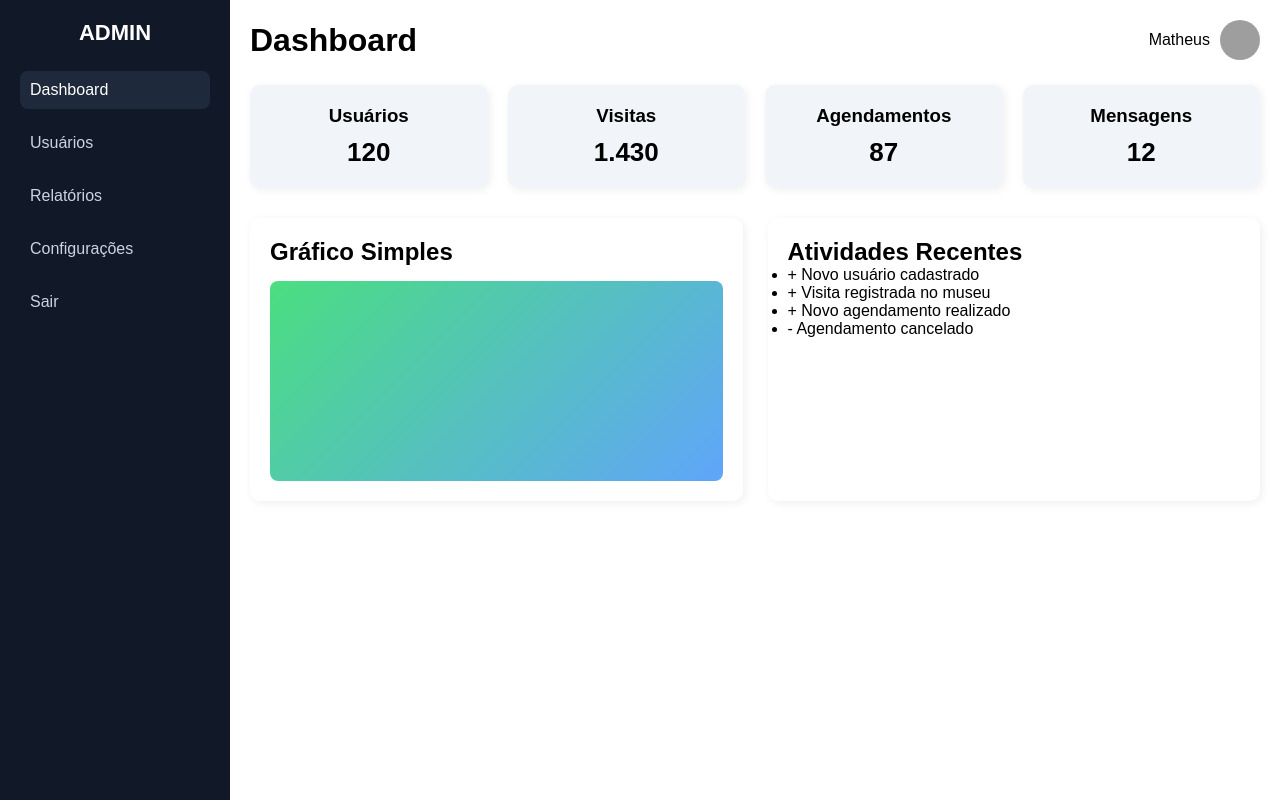
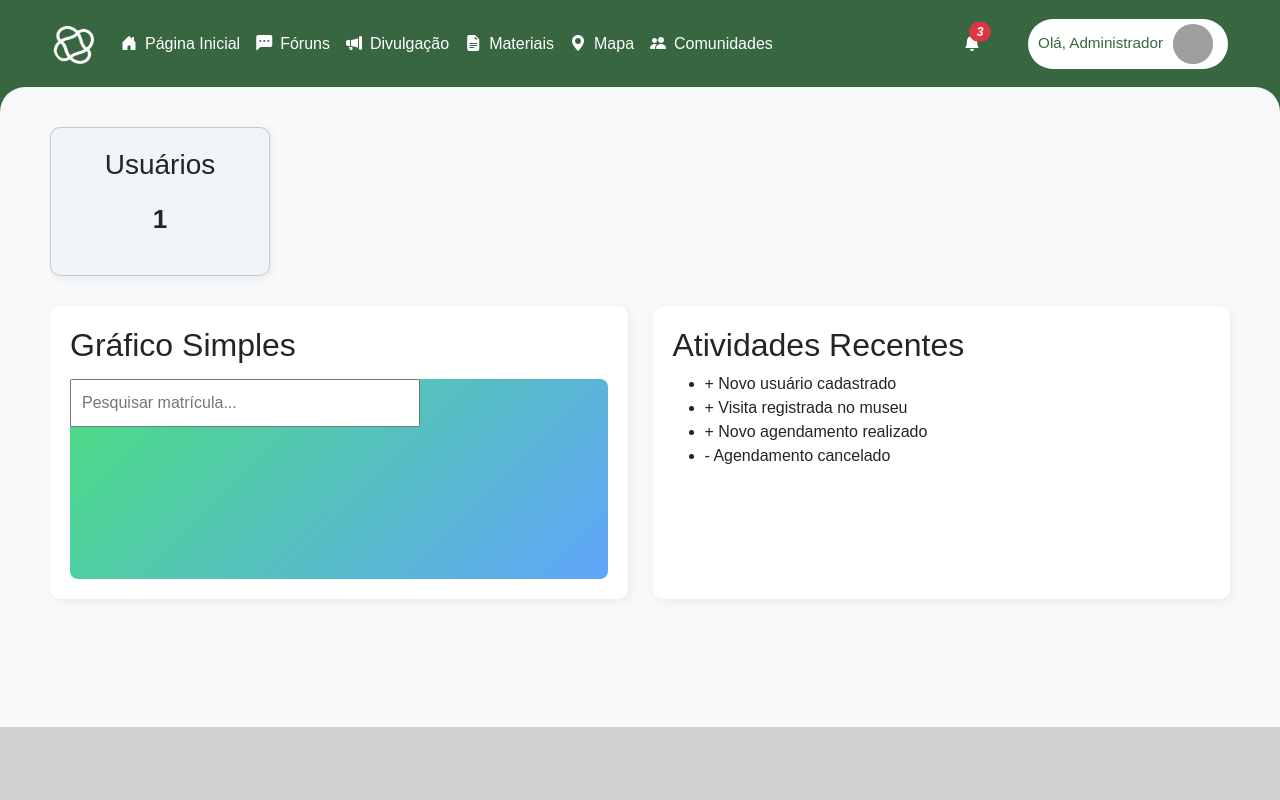
Before and after one commit to JuanFranthesco/plataforma-SIIF, a Flask app: page /tela_admin in a window 1280 px wide. Run offline with Flask 3, Linux system fonts and the light colour scheme; a user stored in the database is signed in; data comes from the database, SQL or seed files in the repository; grey boxes are pictures that could not be loaded.

Commit message:
Tela_admin: adicionado uma barra de busca dos usuarios por matricula, adicionado o header padrão e um contador de usuarios cadastrados.

```diff
--- a/app/api.py
+++ b/app/api.py
@@ -1,5 +1,5 @@
 from flask import Blueprint, request, jsonify, render_template, current_app
-from app.models import Noticia, Evento, db
+from app.models import Noticia, Evento, db, User
 from datetime import datetime, timezone
 import os
 from werkzeug.utils import secure_filename
@@ -192,3 +192,20 @@ def excluir_evento(evento_id):
     except Exception as e:
         db.session.rollback()
         return jsonify({"erro": str(e)}), 500
+
+
+# Api para buscar usuarios na parte de controle pelo admin
+@api.route("/api/usuarios")
+def api_usuarios():
+    # retorna usuários ordenados pela matrícula
+    users = User.query.order_by(User.matricula.asc()).all()
+
+    return {
+        "usuarios": [
+            {
+                "name": u.name if hasattr(u, "name") else "",
+                "matricula": u.matricula
+            }
+            for u in users
+        ]
+    }
--- a/app/routes.py
+++ b/app/routes.py
@@ -905,10 +905,13 @@ def suporte():
         termo_busca=termo_busca
     )
 
+# PARTE ADMIN IIIIINNNNNNNN
 @main_bp.route('/tela_admin')
 @login_required
 def tela_admin():
     if current_user.is_admin:
-        return render_template('tela_admin.html')
+        # Pega a quantidade exata de usuarios cadastrados
+        users_count = User.query.count()
 
+        return render_template('tela_admin.html', users_count=users_count)
     return redirect(request.referrer)
--- a/app/templates/tela_admin.html
+++ b/app/templates/tela_admin.html
@@ -3,6 +3,11 @@
 <head>
     <meta charset="UTF-8">
     <meta name="viewport" content="width=device-width, initial-scale=1.0">
+    <link rel="icon" type="image/png" href="{{ url_for('static', filename='img/LOGO.png') }}">
+    <link href="https://cdn.jsdelivr.net/npm/bootstrap@5.3.3/dist/css/bootstrap.min.css" rel="stylesheet">
+    <link href="https://cdn.jsdelivr.net/npm/bootstrap-icons@1.11.3/font/bootstrap-icons.min.css" rel="stylesheet">
+    <link href="https://fonts.googleapis.com/css2?family=Poppins:wght@400;500;600;700&display=swap" rel="stylesheet">
+    <link rel="stylesheet" href="{{ url_for('static', filename='css/style.css') }}">
     <title>Dashboard Admin</title>
 
     <style>
@@ -136,54 +141,64 @@
                 margin-left: 180px;
             }
         }
+
+
+
+        .pesquisa-container {
+        position: relative;
+        width: 350px;
+    }
+
+    #barraPesquisa {
+        width: 100%;
+        padding: 10px;
+        font-size: 16px;
+    }
+
+    .lista-resultado {
+        list-style: none;      /* remove os pontos (•) */
+        padding-left: 0;       /* impede recuo padrão */
+        margin: 0;             /* remove margens externas */
+    }
+
+    .lista-resultado li {
+        padding: 8px 0;
+        border-bottom: 1px solid rgba(255,255,255,0.4); /* opcional */
+    }
+
+    .lista-resultado li:hover {
+        background: #f1f1f1;
+    }
+
     </style>
 
 </head>
-<body>
+<body class="role-user">
+  <div class="page-container">
+    {% include 'header.html' %}
 
-    <div class="sidebar">
-        <h2 class="logo">ADMIN</h2>
-        <ul>
-            <li class="active"><a href="#">Dashboard</a></li>
-            <li><a href="#">Usuários</a></li>
-            <li><a href="#">Relatórios</a></li>
-            <li><a href="#">Configurações</a></li>
-            <li><a href="#">Sair</a></li>
-        </ul>
-    </div>
-
-    <div class="main">
-        <header>
-            <h1>Dashboard</h1>
-            <div class="user-info">
-                <span>Matheus</span>
-                <img src="https://i.pravatar.cc/40" alt="user">
-            </div>
-        </header>
-
+    <main class="home-dashboard">
         <section class="cards">
                 <div class="card">
                     <h3>Usuários</h3>
-                <p>120</p>
-            </div>
-            <div class="card">
-                <h3>Visitas</h3>
-                <p>1.430</p>
-            </div>
-            <div class="card">
-                <h3>Agendamentos</h3>
-                <p>87</p>
-            </div>
-            <div class="card">
-                <h3>Mensagens</h3>
-                <p>12</p>
+                    <p>{{ users_count }}</p>
                 </div>
             </section>
 
             <section class="content">
                 <div class="box">
                     <h2>Gráfico Simples</h2>
-                <div class="fake-chart"></div>
+                    <div class="fake-chart">
+
+
+                        <div class="pesquisa-container">
+                            <input type="text" id="barraPesquisa" placeholder="Pesquisar matrícula...">
+
+                            <ul id="resultadoPesquisa" class="lista-resultado"></ul>
+                        </div>
+
+
+                    </div>
                 </div>
 
                 <div class="box">
@@ -197,6 +212,75 @@
                 </div>
             </section>
     </div>
+    </main>
+</div>
+
+
+<script>
+let usuarios = [];
+
+function carregarUsuarios() {
+    fetch("/api/usuarios")
+        .then(res => res.json())
+        .then(data => {
+            usuarios = data.usuarios;
+        })
+        .catch(err => console.error("Erro ao carregar usuários:", err));
+}
+
+// Carrega ao abrir a página
+carregarUsuarios();
+
+// Atualiza em real-time a cada 5 segundos
+setInterval(carregarUsuarios, 5000);
+
+
+const barra = document.getElementById("barraPesquisa");
+const lista = document.getElementById("resultadoPesquisa");
+
+// Quando focar → exibe os 8 primeiros
+barra.addEventListener("focus", () => {
+    exibirResultados(usuarios);
+    lista.style.display = "block";
+});
+
+// Quando digitar
+barra.addEventListener("input", () => {
+    const termo = barra.value.trim();
+
+    let filtrados = usuarios;
+
+    // Se digitou algo, filtra
+    if (termo !== "") {
+        filtrados = usuarios.filter(u =>
+            u.matricula.startsWith(termo)
+        );
+    }
+
+    exibirResultados(filtrados);
+    lista.style.display = "block";
+});
+
+// Quando perder o foco → esconde a lista
+barra.addEventListener("blur", () => {
+    setTimeout(() => {
+        lista.style.display = "none";
+    }, 150);
+});
+
+// Exibir resultados
+function exibirResultados(listaUsuarios) {
+    lista.innerHTML = "";
+
+    // limitar a 8 resultados
+    listaUsuarios.slice(0, 8).forEach(u => {
+        const item = document.createElement("li");
+        item.textContent = `${u.name} — ${u.matricula}`;
+        lista.appendChild(item);
+    });
+}
+</script>
+
 
 </body>
 </html>
```
Lines whose indentation alone changed are shown as unchanged.
